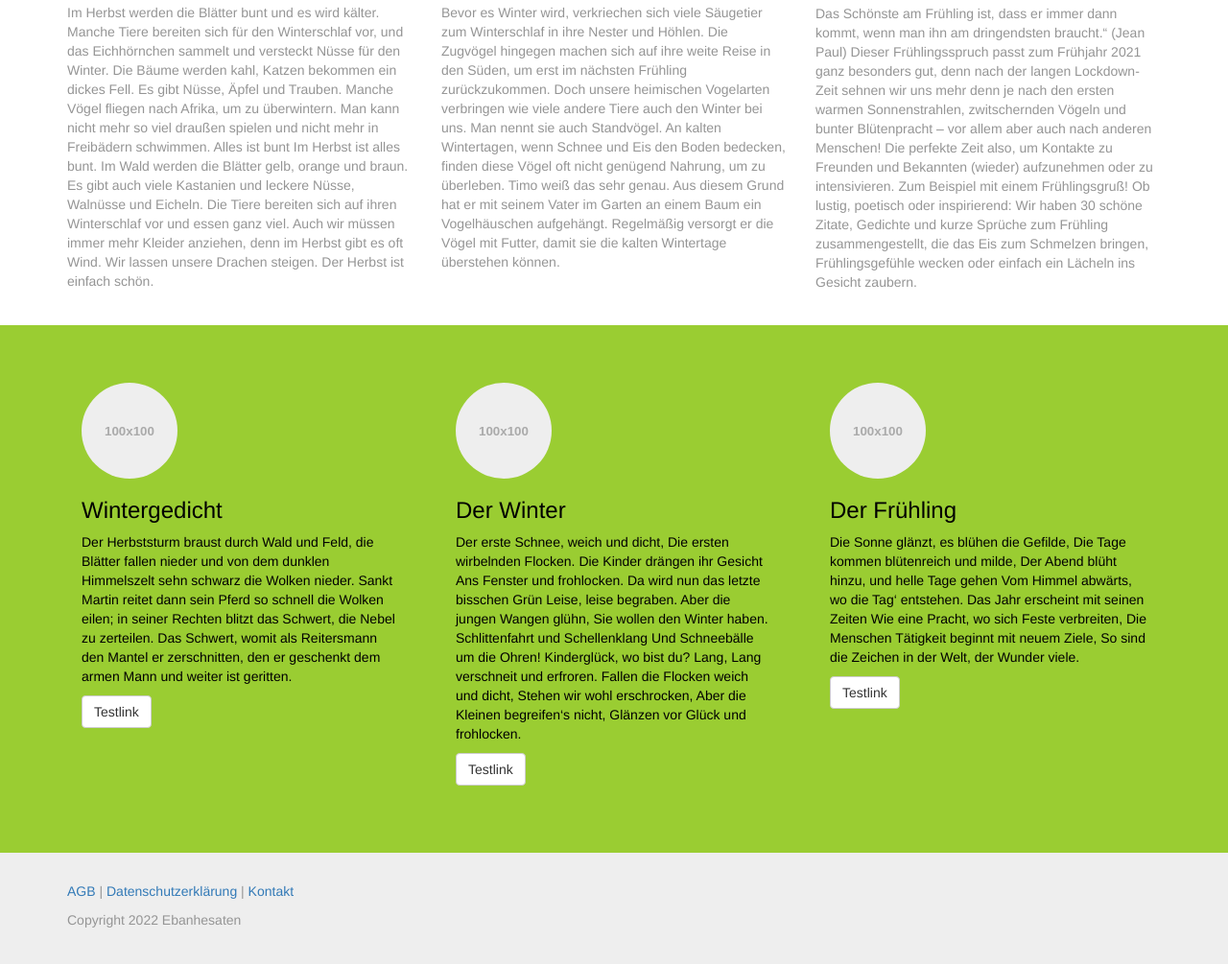
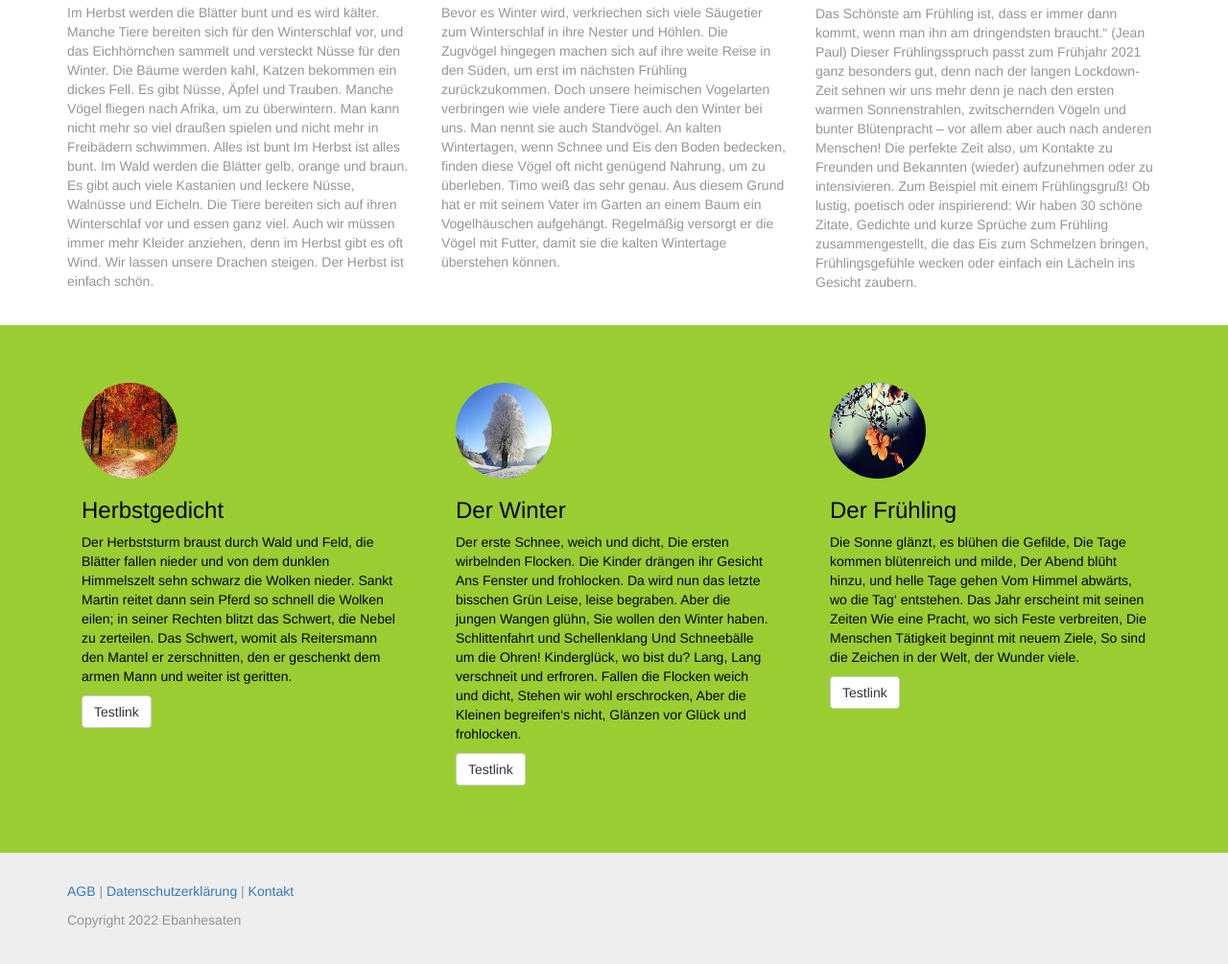
Before and after one commit to Jak0bus/256, a plain HTML site: page index.html in a window 1280 px wide. Shown: the part 1244-2249 px from the top of the page at 96% size. Drawn offline with Linux system fonts and the light colour scheme.

Commit message:
Add files via upload

```diff
--- a/index.html
+++ b/index.html
@@ -185,8 +185,8 @@
 			<div class="container">
 				<div class="row">
 					<div class="col-sm-4 footer-blurb-item">
-						<img class="img-circle" src="holder.js/100x100" alt="" width="100" height="100">
-						<h3>Wintergedicht</h3>
+						<img class="img-circle" src="bilder/Herbst.jpg" alt="" width="100" height="100">
+						<h3>Herbstgedicht</h3>
 						<p>Der Herbststurm braust durch Wald und Feld,
                             die Blätter fallen nieder
                             und von dem dunklen Himmelszelt
@@ -205,7 +205,7 @@
 						<p><a class="btn btn-default" href="#">Testlink</a></p>
 					</div>
 					<div class="col-sm-4 footer-blurb-item">
-						<img class="img-circle" src="holder.js/100x100" alt="" width="100" height="100">
+						<img class="img-circle" src="bilder/Winter.jpg" alt="" width="100" height="100">
 						<h3>Der Winter</h3>
 						<p>Der erste Schnee, weich und dicht,
                             Die ersten wirbelnden Flocken.
@@ -231,7 +231,7 @@
 						<p><a class="btn btn-default" href="#">Testlink</a></p>
 					</div>
 					<div class="col-sm-4 footer-blurb-item">
-						<img class="img-circle" src="holder.js/100x100" alt="" width="100" height="100">
+						<img class="img-circle" src="bilder/Frühling.jpg" alt="" width="100" height="100">
 						<h3>Der Frühling</h3>
 						<p>Die Sonne glänzt, es blühen die Gefilde,
                             Die Tage kommen blütenreich und milde,
```
